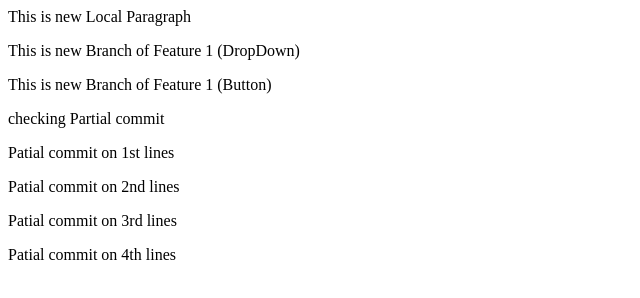
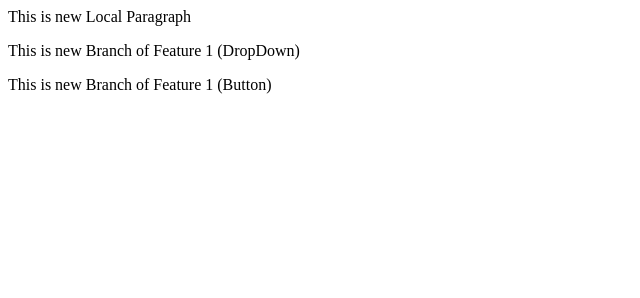
Before and after one commit to Mitindra01/DemoGit02, a plain HTML site: page index.html in a window 1280 px wide. Shown: the whole page, without its empty margins (0-640 px from the left). Drawn offline with Linux system fonts and the light colour scheme.

Commit message:
remove lines

```diff
--- a/index.html
+++ b/index.html
@@ -1,13 +1,3 @@
 <p>This is new Local Paragraph</p>
 <p>This is new Branch of Feature 1 (DropDown)</p>
 <p>This is new Branch of Feature 1 (Button)</p>
-
-<p>checking Partial commit</p>
-
-<p>Patial commit on 1st lines</p>
-
-<p>Patial commit on 2nd lines</p>
-
-<p>Patial commit on 3rd lines</p>
-
-<p>Patial commit on 4th lines</p>
```
